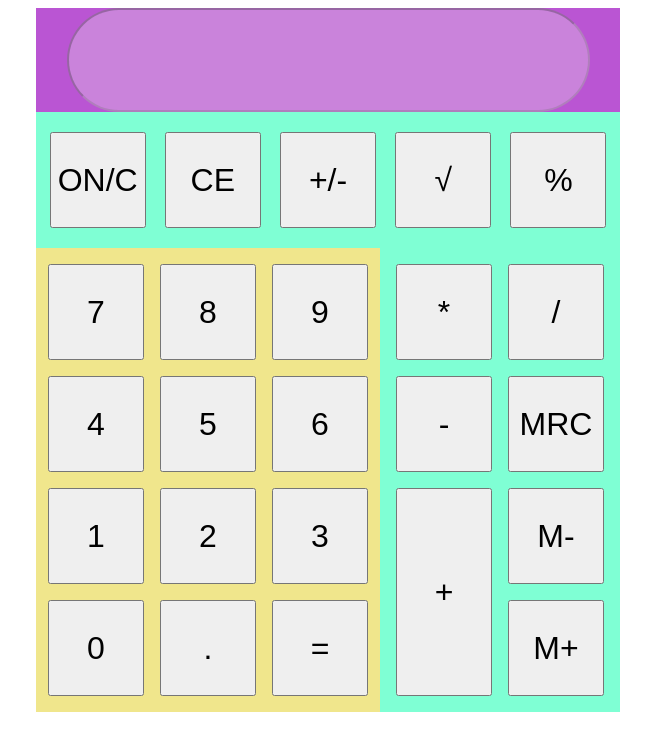
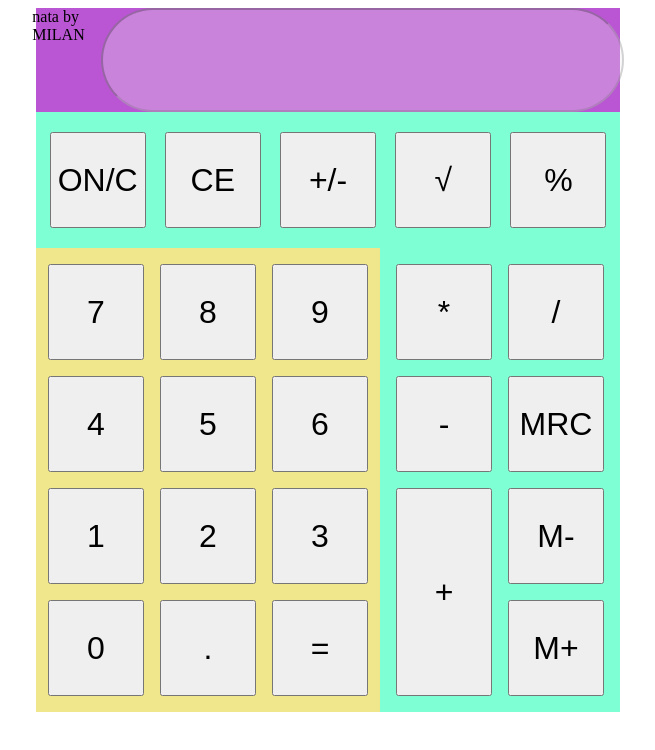
Before and after one commit to uo276467/SEW, a plain HTML site: page index.html in a window 1280 px wide. Shown: the whole page, without its empty margins (312-967 px from the left). Drawn offline with Linux system fonts and the light colour scheme.

Commit message:
Update index.html

```diff
--- a/index.html
+++ b/index.html
@@ -14,7 +14,8 @@
     <main>
 
         <header>
-            <input type="Text" id="output" label="nata by MILAN" disabled>
+            <label for="output">nata by MILAN</label>
+            <input type="Text" id="output" disabled>
         </header>
         <section>
             <input type="Button" name="btn7" value="7" onclick="p.write('7')">
```
